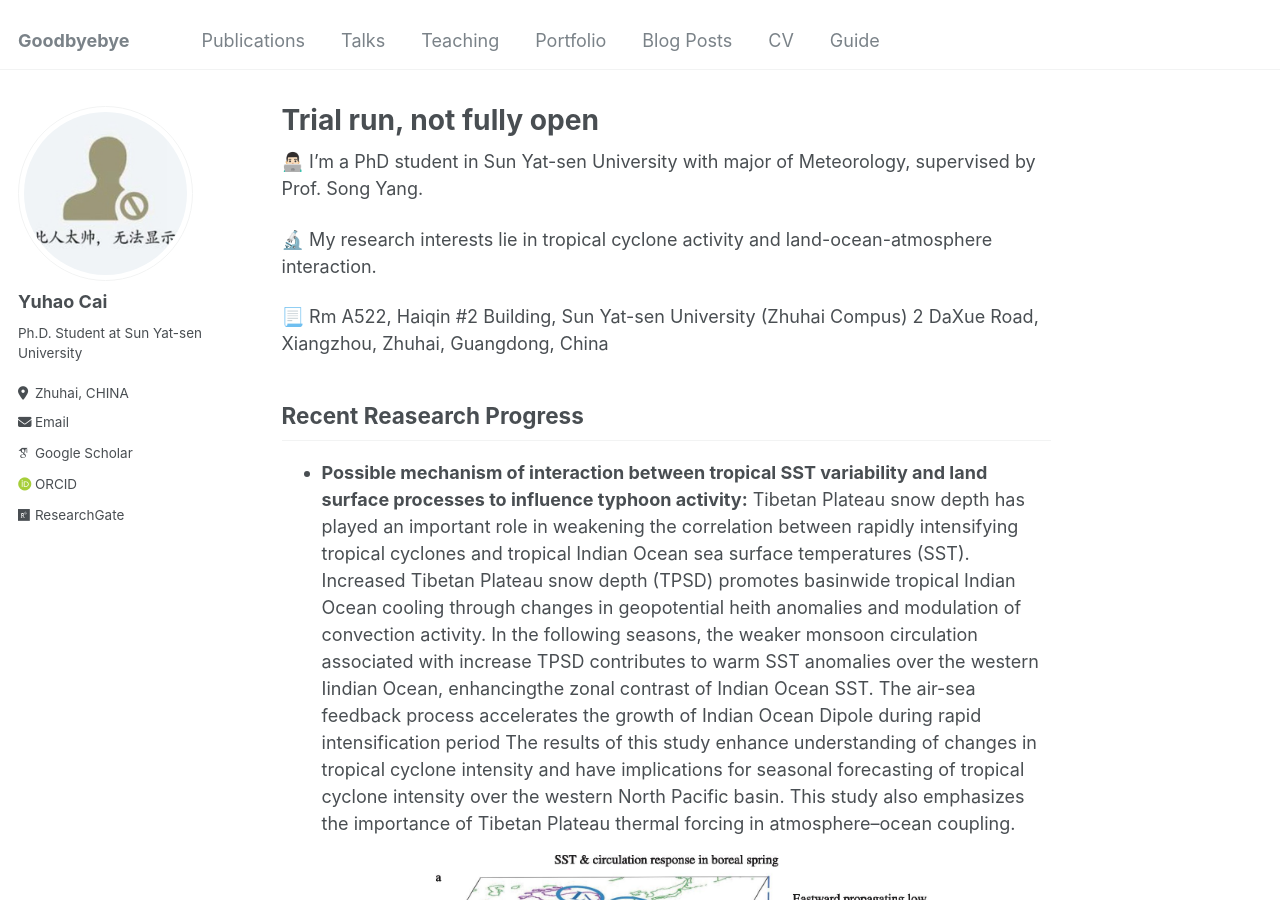
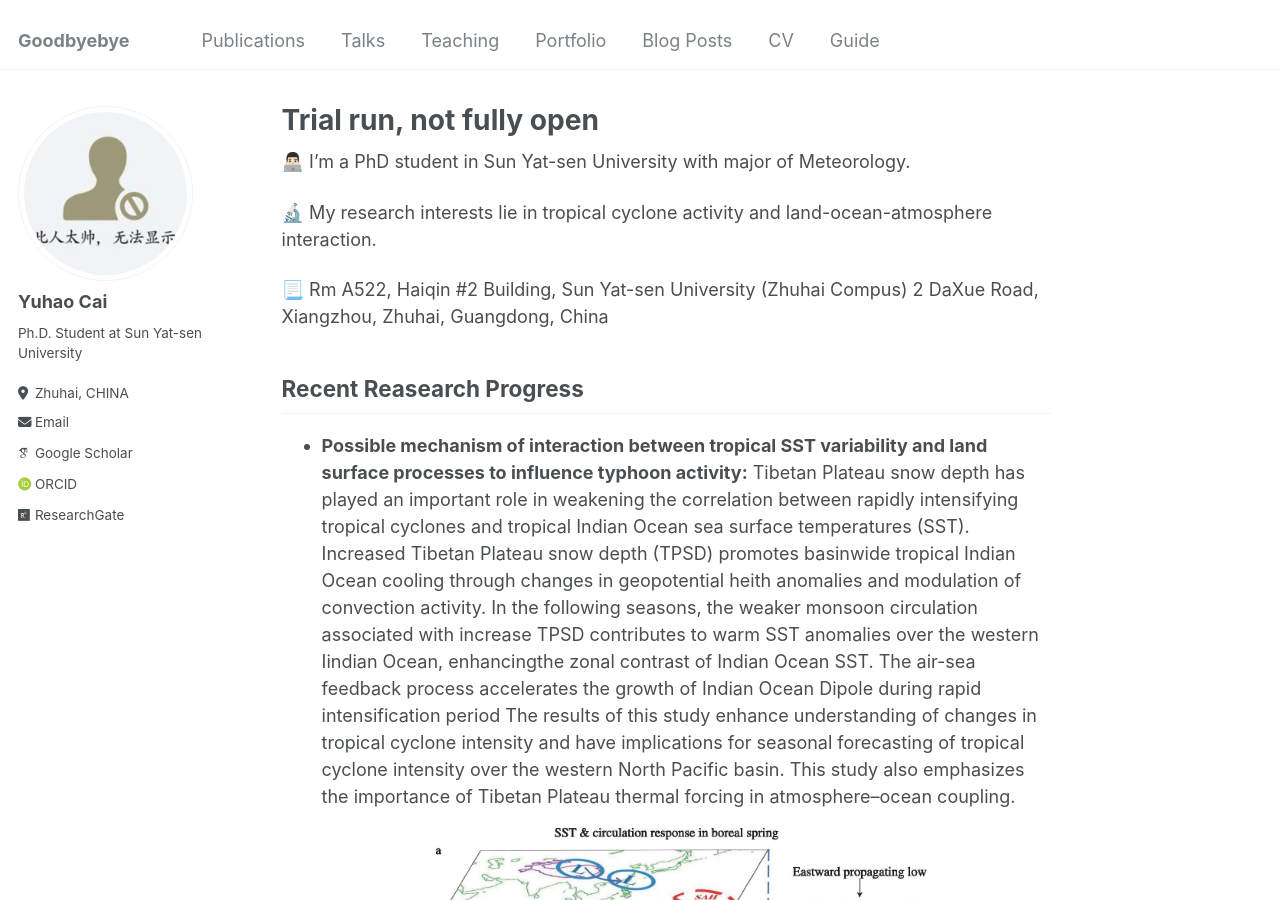
Before and after one commit to caiyh63/caiyh63.github.io, a Jekyll site: the page built from _pages/about.md, in a window 1280 px wide and 900 px high. Built offline with Jekyll 4.4.1, drawn with Linux system fonts in a browser that asks for light colours; some web fonts are replaced.

Commit message:
Update about.md

```diff
--- a/_pages/about.md
+++ b/_pages/about.md
@@ -7,7 +7,7 @@ redirect_from:
   - /about.html
 ---
 
-👨🏻‍💻 I’m a PhD student in Sun Yat-sen University with major of Meteorology, supervised by Prof. Song Yang.
+👨🏻‍💻 I’m a PhD student in Sun Yat-sen University with major of Meteorology.
 
 🔬 My research interests lie in tropical cyclone activity and land-ocean-atmosphere interaction.
 
```
